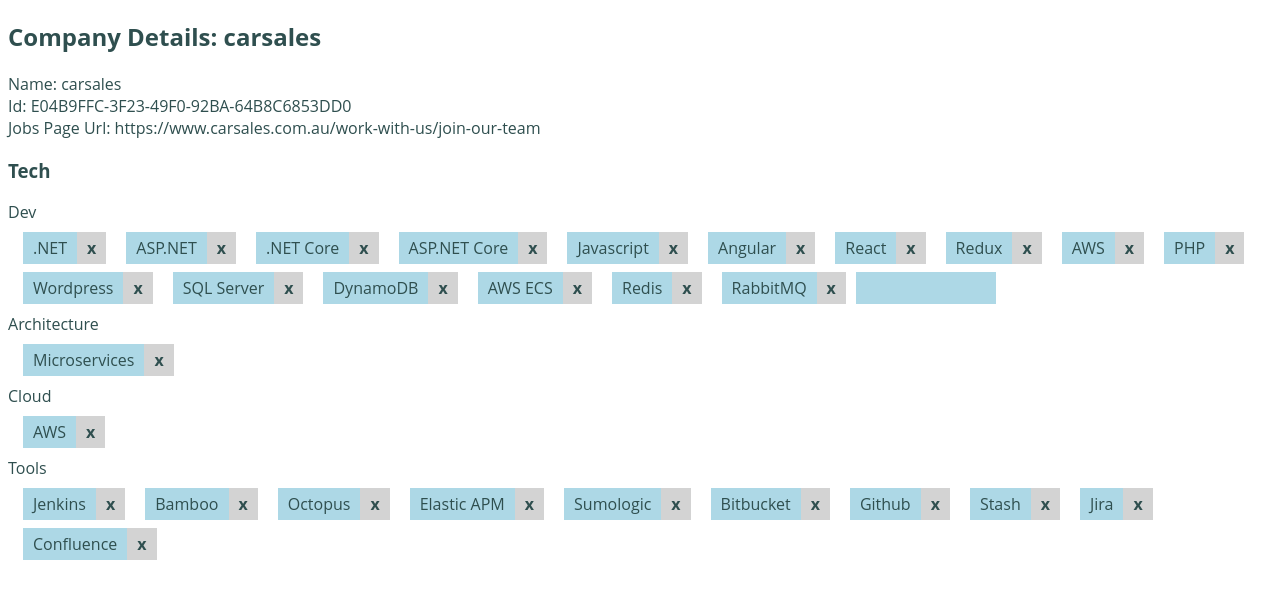
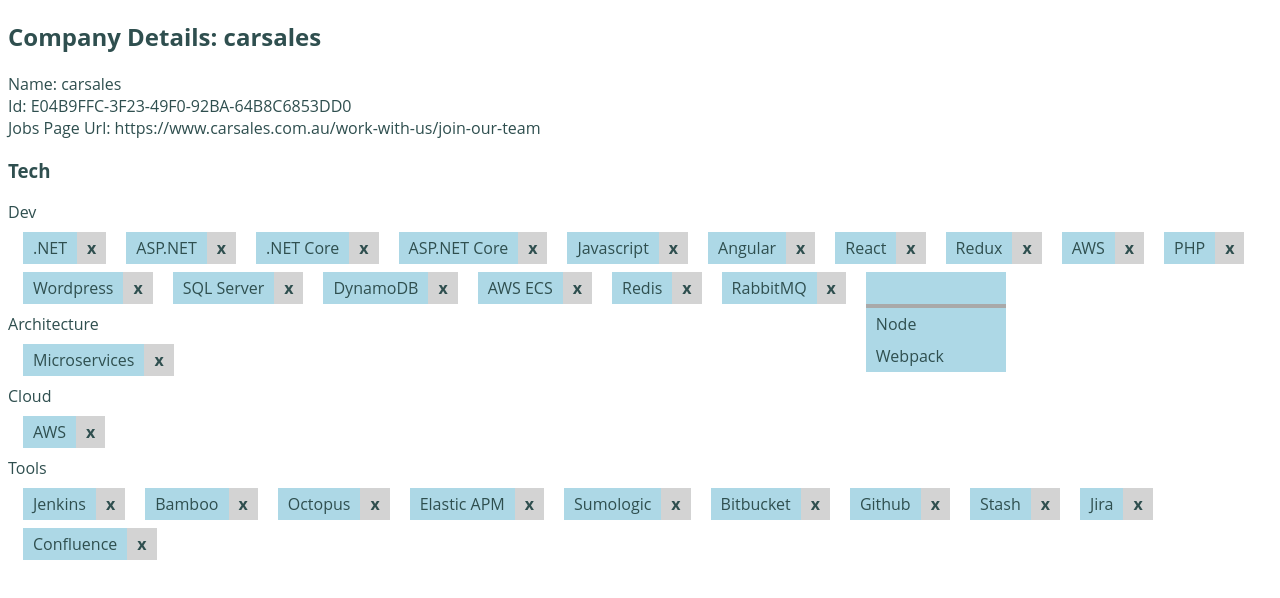
Before and after one commit to jameschristou/react-autocomplete-tags-input, a React app: page /companies/1 in a window 1280 px wide. Both pictures are taken after a click on the element 640 px from the left and 268 px from the top of the page. Built offline with nearby package versions, Linux system fonts and the light colour scheme.

Commit message:
More work on selecting and adding items in the textboxlist

```diff
--- a/src/components/AutoCompleteTextBox.js
+++ b/src/components/AutoCompleteTextBox.js
@@ -15,18 +15,30 @@
     updateListHandler(itemList);
   };
 
-  const startAddingNewItemHandler = () => {
-    setIsAddingNewItem(true);
-  };
-
   const newItemUpdatedEventHandler = (evnt) => {
     console.log('Adding new item');
+  }
+
+  const addNewItemHandler = (evnt) => {
+    console.log('Adding new item');
+
+    if(!isAddingNewItem){
+      setIsAddingNewItem(true);
+    }
+  }
+
+  const addItemHandler = (item) => {
+    let itemList = [...items];
+
+    itemList.push(item);
+
+    updateListHandler(itemList);
   }
 
   return (
     <div className="autocompleteTextBox">
       <label className="autocompleteTextBox__label">{label}</label>
-      <div className="autocompleteTextBox__items" onClick={evnt => startAddingNewItemHandler()}>
+      <div className="autocompleteTextBox__items" onClick={evnt => addNewItemHandler()} onBlur={evnt => setIsAddingNewItem(false)}>
         {items.map(
           (item, index) => {
             return (
@@ -35,48 +47,54 @@
           }
         )}
         {isAddingNewItem &&
-          <NewItem filterOptionsHandler={filterOptionsHandler}/>
+          <NewItem filterOptionsHandler={filterOptionsHandler} existingItems={items} addItemHandler={addItemHandler}/>
         }
       </div>
     </div>
   );
-
-  // every time the user clicks into the box then create a div with contentEditable property
 }
 
 const AutoCompleteItem = ({itemIndex, item, removeItemHandler}) => {
   return (
-    <div className="autocompleteTextBoxItem">
+    <div className="autocompleteTextBoxItem" onClick={evnt => evnt.stopPropagation()}>
       <span className="autocompleteTextBoxItem__text">{item}</span>
       <span className="autocompleteTextBoxItem__remove" onClick={event => removeItemHandler(item)}>x</span>
     </div>
   );
 }
 
-const NewItem = ({filterOptionsHandler}) => {
+const NewItem = ({filterOptionsHandler, existingItems, addItemHandler}) => {
   const txtBoxRef = useRef(null);
   const [newItemsOptions, setNewItemsOptions] = useState([]);
 
   useEffect(() => {
+    console.log('useEffect:NewItem');
     txtBoxRef.current.focus();
+
+    setNewItemsOptions(getNotSelectedOptions(''));
   }, [txtBoxRef]);
 
   const newItemUpdatedEventHandler = (evnt) => {
-    let options = filterOptionsHandler(evnt.target.textContent.trim());
+    let options = getNotSelectedOptions(evnt.target.textContent.trim());
 
     setNewItemsOptions(options);
   }
 
-  const showAutoCompleteList = true;
+  const getNotSelectedOptions = (filterText) => {
+    let options = filterOptionsHandler(filterText);
+
+    // remove options which are already selected
+    return options.filter(o => existingItems.indexOf(o) < 0);
+  }
 
   return (
     <div className="autocompleteTextBoxNewItem">
       <div ref={txtBoxRef} className="autocompleteTextBoxNewItem__text" contentEditable="true" onInput={evnt => newItemUpdatedEventHandler(evnt)}></div>
-      <ul className={`autocompleteTextBoxNewItem__list${showAutoCompleteList ? '' : ' hidden'}`}>
+      <ul className="autocompleteTextBoxNewItem__list">
         {newItemsOptions.map(
           (item, index) => {
             return (
-              <li className="autocompleteTextBoxNewItem__listitem">{item}</li>
+              <li key={index} className="autocompleteTextBoxNewItem__listitem" onClick={evnt => addItemHandler(item)}>{item}</li>
             );
           }
         )}
--- a/src/components/CompanyData.js
+++ b/src/components/CompanyData.js
@@ -53,10 +53,10 @@
   }
 
   const filterOptionsHandler = (input) => {
-    let options = ["ASP.NET Core", ".NET Core", "React", "Redux", "Angular", "PHP", "Javascript", "Node", "SQL Server", "Webpack"];
+    let options = ["ASP.NET Core", ".NET Core", "React", "Redux", "Redis", "Angular", "PHP", "Javascript", "Node", "SQL Server", "Webpack"];
 
     if(!input || input.length === 0){
-      return [options];
+      return options;
     }
 
     return options.filter(function(item) {
--- a/src/sass/autoCompleteTextbox.scss
+++ b/src/sass/autoCompleteTextbox.scss
@@ -36,6 +36,7 @@
     .autocompleteTextBoxNewItem{
         display:inline-block;
         position: relative;
+        margin-left: 10px;
 
         &__text{
             display:inline-block;
@@ -56,10 +57,12 @@
             background-color: lightblue;
             margin: 0;
             box-sizing: border-box;
+            border-top: solid 4px darkgray;
         }
 
         &__listitem{
             padding: 5px 10px;
+            cursor: pointer;
 
             &:hover{
                 background-color:lightgrey;
```
